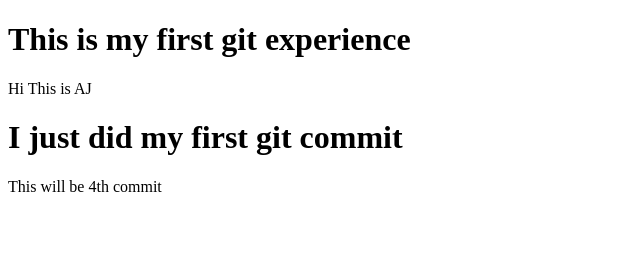
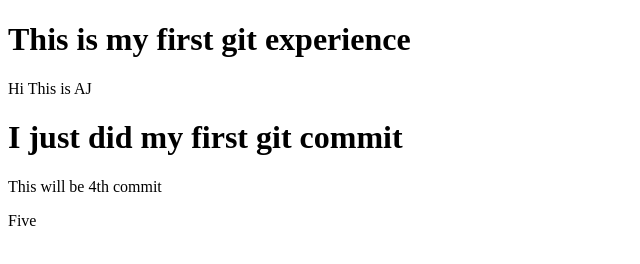
Before and after one commit to abhi123412/my-first-repo, a plain HTML site: page index.html in a window 1280 px wide. Shown: the full height of the page, 0-640 px from the left. Drawn offline with Linux system fonts and the light colour scheme.

Commit message:
5th commit

```diff
--- a/index.html
+++ b/index.html
@@ -11,5 +11,6 @@
     <p>Hi This is AJ</p>
     <p><h1>I just did my first git commit</h1></p>
     <p>This will be 4th commit</p>
+    <p>Five</p>
 </body>
 </html>
```
